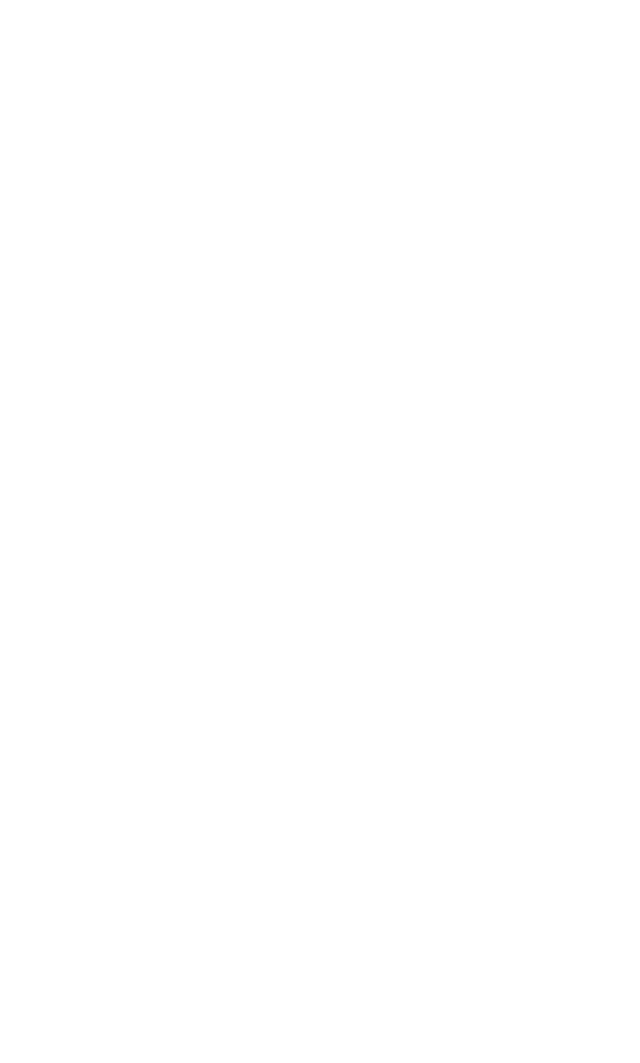
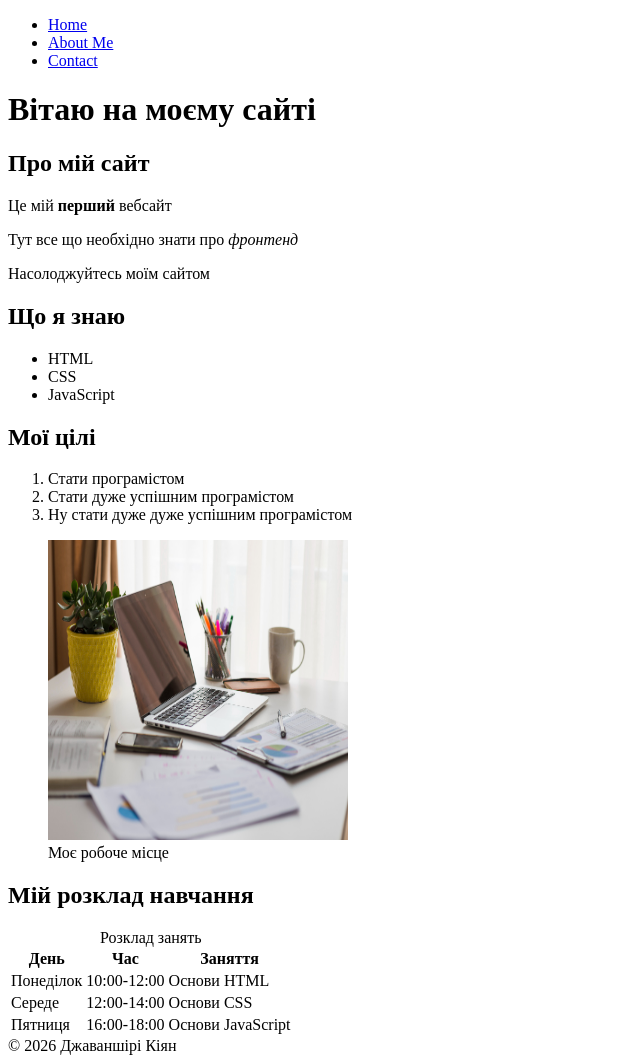
Before and after one commit to KiyanJavanshiri/pr3_html_basics, a plain HTML site: page lab03/index.html in a window 1280 px wide. Shown: the whole page, without its empty margins (0-640 px from the left). Before the commit the page ends 800 px from the top, so only its background shows below. Drawn offline with Linux system fonts and the light colour scheme.

Commit message:
feat: add homepage

```diff
--- a/lab03/index.html
+++ b/lab03/index.html
@@ -1,11 +1,89 @@
-<!DOCTYPE html>
-<html lang="en">
-<head>
-    <meta charset="UTF-8">
-    <meta name="viewport" content="width=device-width, initial-scale=1.0">
-    <title>Document</title>
-</head>
-<body>
-
-</body>
+<!doctype html>
+<html lang="uk">
+  <head>
+    <meta charset="UTF-8" />
+    <meta name="viewport" content="width=device-width, initial-scale=1.0" />
+    <meta name="description" content="this site about me, enjoy it!" />
+    <title>HomePage</title>
+  </head>
+  <body>
+    <header>
+      <nav>
+        <ul>
+          <li>
+            <a href="./index.html"> Home </a>
+          </li>
+          <li>
+            <a href="./pages/about.html"> About Me </a>
+          </li>
+          <li>
+            <a href="./pages/contact.html"> Contact </a>
+          </li>
+        </ul>
+      </nav>
+    </header>
+    <main>
+      <h1>Вітаю на моєму сайті</h1>
+      <h2>Про мій сайт</h2>
+      <div class="">
+        <div class="">
+          <p>Це мій <strong>перший</strong> вебсайт</p>
+          <p>Тут все що необхідно знати про <em>фронтенд</em></p>
+          <p>Насолоджуйтесь моїм сайтом</p>
+          <h2>Що я знаю</h2>
+          <ul>
+            <li>HTML</li>
+            <li>CSS</li>
+            <li>JavaScript</li>
+          </ul>
+          <h2>Мої цілі</h2>
+          <ol>
+            <li>Стати програмістом</li>
+            <li>Стати дуже успішним програмістом</li>
+            <li>Ну стати дуже дуже успішним програмістом</li>
+          </ol>
+        </div>
+        <figure>
+          <img
+            src="./assets/img/workplace.jpg"
+            alt="my workplace"
+            width="300px"
+            height="300px"
+          />
+          <figcaption>Моє робоче місце</figcaption>
+        </figure>
+      </div>
+      <h2>Мій розклад навчання</h2>
+      <table>
+        <caption>
+          Розклад занять
+        </caption>
+        <thead>
+          <tr>
+            <th>День</th>
+            <th>Час</th>
+            <th>Заняття</th>
+          </tr>
+        </thead>
+        <tbody>
+          <tr>
+            <td>Понеділок</td>
+            <td>10:00-12:00</td>
+            <td>Основи HTML</td>
+          </tr>
+          <tr>
+            <td>Середе</td>
+            <td>12:00-14:00</td>
+            <td>Основи CSS</td>
+          </tr>
+          <tr>
+            <td>Пятниця</td>
+            <td>16:00-18:00</td>
+            <td>Основи JavaScript</td>
+          </tr>
+        </tbody>
+      </table>
+    </main>
+    <footer>&copy; 2026 Джаваншірі Кіян</footer>
+  </body>
 </html>
```
Also changed, not shown: lab03/assets/img/workplace.jpg (added).
